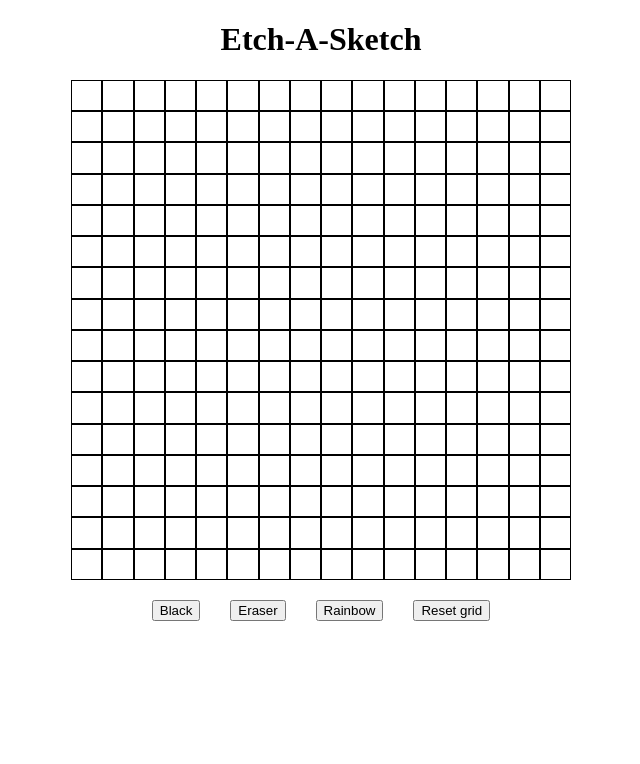
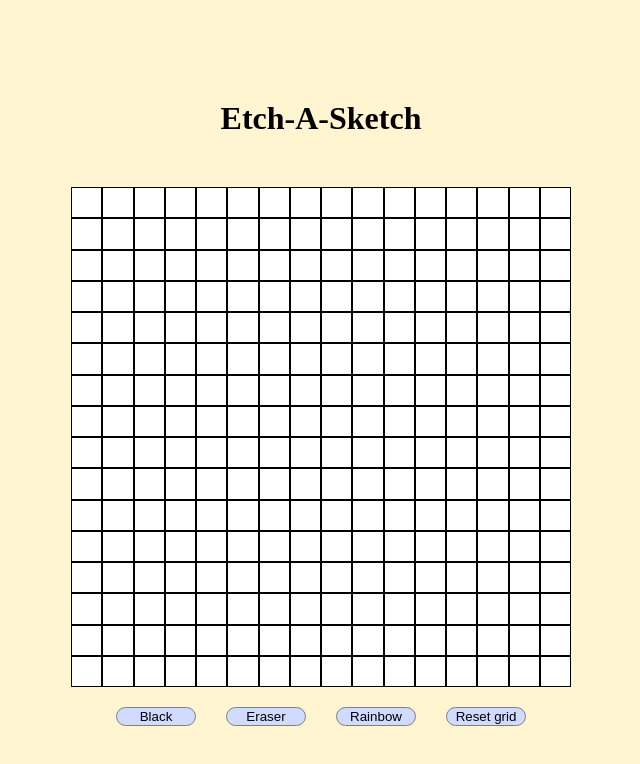
Before and after one commit to duckybutts/Etch-a-Sketch, a plain HTML site: page index.html in a window 1280 px wide. Shown: the whole page, without its empty margins (319-959 px from the left). Drawn offline with Linux system fonts and the light colour scheme.

Commit message:
finish project

```diff
--- a/script.js
+++ b/script.js
@@ -4,11 +4,14 @@ let blackBtn = document.querySelector(".black");
 let whiteBtn = document.querySelector(".white");
 let rainbowBtn = document.querySelector(".rainbow");
 let resetBtn = document.querySelector(".reset");
+let gridLines = document.querySelector(".gridlines");
 
 function makeCanvas(column, rows) {
   for (let i = 0; i < column * rows; i++) {
     let pixels = document.createElement("div");
     pixels.style.border = "1px solid black ";
+    pixels.style.backgroundColor = "white ";
+
     container.style.gridTemplateColumns = `repeat(${column},1fr)`;
     // Here we are creating a grid with (#of columns) columns that each take up one fraction of the container (equal width).
     container.style.gridTemplateRows = `repeat(${rows},1fr)`;
--- a/styles.css
+++ b/styles.css
@@ -1,3 +1,6 @@
+body {
+  background-color: #fff6d1;
+}
 .header {
   display: flex;
   justify-content: center;
@@ -8,7 +11,10 @@
 }
 
 h1 {
+  margin-top: 100px;
   text-align: center;
+  color: black;
+  margin-bottom: 50px;
 }
 
 .container {
@@ -25,3 +31,19 @@ h1 {
   margin-top: 20px;
   gap: 30px;
 }
+
+.pixel-style {
+  border: 1px solid black;
+}
+
+.button {
+  border: 1px solid gray;
+  border-radius: 20px;
+  width: 80px;
+  background-color: #d1daff;
+  cursor: pointer;
+}
+
+.button:hover {
+  box-shadow: 3px 1px 5px gray;
+}
```
Also changed, not shown: 1 other file.
